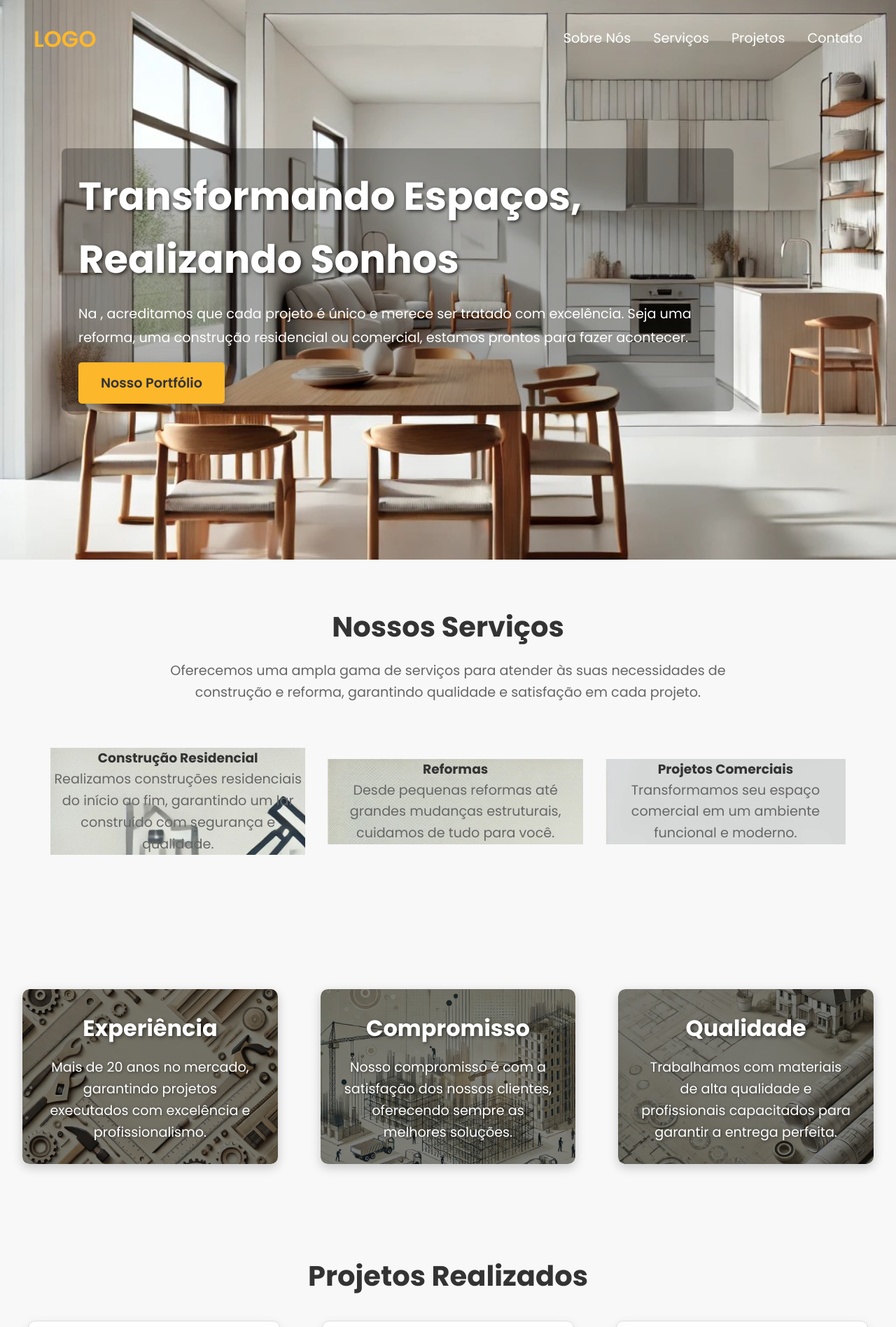
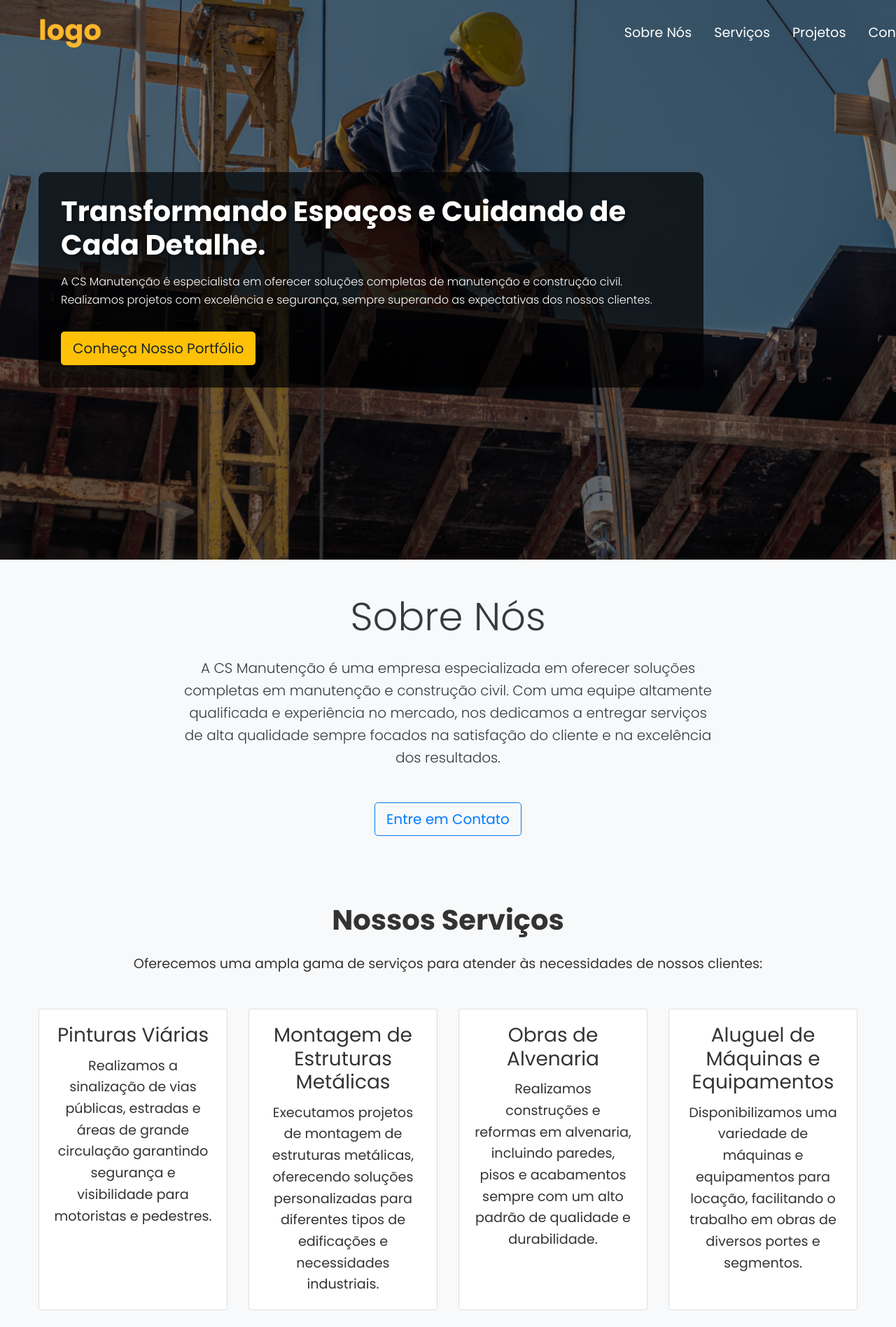
Before and after one commit to abobrinhaa/site-de-construction, a PHP site: page / in a window 1280 px wide. Shown: the top 1897 px of the page at 70% size. Run offline with PHP 8.4, Linux system fonts and the light colour scheme.

Commit message:
alteraçoes visuais
tela principal ,sobre nos

```diff
--- a/site acca obra/index.html
+++ b/site acca obra/index.html
@@ -3,121 +3,150 @@
 <head>
     <meta charset="UTF-8">
     <meta name="viewport" content="width=device-width, initial-scale=1.0">
-    <meta name="description" content="Acca - Excelência em obras e construções.">
-    <title>Acca | Construção e Obras</title>
-    <link rel="icon" href="img/A_professional_favicon_for_a_construction_company_.png" type="image/png">
+    <meta name="description" content="CS Manutenção - Excelência em Manutenção e Construção Civil.">
+    <title>CS Manutenção | Soluções em Manutenção e Construção Civil</title>
+    <!-- Bootstrap CSS -->
+    <link href="https://maxcdn.bootstrapcdn.com/bootstrap/4.5.2/css/bootstrap.min.css" rel="stylesheet">
     <link href="https://fonts.googleapis.com/css2?family=Poppins:wght@300;400;600;700&display=swap" rel="stylesheet">
+    <link rel="shortcut icon" href="img/A_professional_favicon_for_a_construction_company_.png" type="image/x-icon">
     <link rel="stylesheet" href="styles.css">
 </head>
 <body>
     <!-- Seção Principal (Hero) -->
-    <section class="hero">
+      <!-- Seção Hero -->
+      <section class="hero d-flex justify-content-start align-items-center">
         <!-- Logo e Navegação no Hero -->
-        <div class="hero-header">
-            <h1 class="logo">LOGO</h1>
-            <nav class="navbar">
-                <a href="#sobre-nos">Sobre Nós</a>
-                <a href="#servicos">Serviços</a>
-                <a href="#projetos">Projetos</a>
-                <a href="#contato">Contato</a>
-            </nav>
-        </div>
-
-        <div class="container hero-container">
+        <div class="container">
+            <div class="hero-header d-flex justify-content-between align-items-center py-3">
+                <h1 class="logo">logo</h1>
+                <nav class="navbar">
+                    <ul class="navbar-nav d-flex flex-row gap-4">
+                        <li class="nav-item"><a class="nav-link" href="#sobre-nos">Sobre Nós</a></li>
+                        <li class="nav-item"><a class="nav-link" href="#servicos">Serviços</a></li>
+                        <li class="nav-item"><a class="nav-link" href="#projetos">Projetos</a></li>
+                        <li class="nav-item"><a class="nav-link" href="#contato">Contato</a></li>
+                    </ul>
+                </nav>
+            </div>
             <div class="hero-text">
-                <h2>Transformando Espaços, Realizando Sonhos</h2>
-                <p>Na , acreditamos que cada projeto é único e merece ser tratado com excelência. Seja uma reforma, uma construção residencial ou comercial, estamos prontos para fazer acontecer.</p>
-                <a href="#projetos" class="cta-button">Nosso Portfólio</a>
+                <h2 class="display-4">Transformando Espaços e Cuidando de Cada Detalhe.</h2>
+                <p class="lead">A CS Manutenção é especialista em oferecer soluções completas de manutenção e construção civil. Realizamos projetos com excelência e segurança, sempre superando as expectativas dos nossos clientes.</p>
+                <a href="#projetos" class="btn btn-warning btn-lg">Conheça Nosso Portfólio</a>
             </div>
-
         </div>
     </section>
 
-    <section id="servicos" class="nossos-servicos">
+    <!-- Seção Sobre Nós -->
+    <section id="sobre-nos" class="py-5 bg-light text-dark text-center">
+    <div class="container">
+        <div class="row">
+            <div class="col-lg-8 mx-auto">
+                <h2 class="display-4 mb-4">Sobre Nós</h2>
+                <p class="lead mb-5">A CS Manutenção é uma empresa especializada em oferecer soluções completas em manutenção e construção civil. Com uma equipe altamente qualificada e experiência no mercado, nos dedicamos a entregar serviços de alta qualidade sempre focados na satisfação do cliente e na excelência dos resultados.</p>
+                <a href="#contato" class="btn btn-outline-primary btn-lg">Entre em Contato</a>
+            </div>
+        </div>
+    </div>
+</section>
+    <!-- Seção Nossos Serviços -->
+    <section id="nossos-servicos" class="nossos-servicos py-5 bg-light">
         <div class="container">
-            <h2>Nossos Serviços</h2>
-            <p>Oferecemos uma ampla gama de serviços para atender às suas necessidades de construção e reforma, garantindo qualidade e satisfação em cada projeto.</p>
-            <div class="service-cards">
-                <div class="service-card-residential">
-
-                    <h3>Construção Residencial</h3>
-                    <p>Realizamos construções residenciais do início ao fim, garantindo um lar construído com segurança e qualidade.</p>
+            <h2 class="text-center mb-4">Nossos Serviços</h2>
+            <p class="text-center">Oferecemos uma ampla gama de serviços para atender às necessidades de nossos clientes:</p>
+            <div class="card-deck">
+                <div class="card">
+                    <div class="card-body text-center">
+                        <h3 class="card-title">Pinturas Viárias</h3>
+                        <p class="card-text">Realizamos a sinalização de vias públicas, estradas e áreas de grande circulação garantindo segurança e visibilidade para motoristas e pedestres.</p>
+                    </div>
                 </div>
-                <div class="service-card-renovation">
-
-                    <h3>Reformas</h3>
-                    <p>Desde pequenas reformas até grandes mudanças estruturais, cuidamos de tudo para você.</p>
+                <div class="card">
+                    <div class="card-body text-center">
+                        <h3 class="card-title">Montagem de Estruturas Metálicas</h3>
+                        <p class="card-text">Executamos projetos de montagem de estruturas metálicas, oferecendo soluções personalizadas para diferentes tipos de edificações e necessidades industriais.</p>
+                    </div>
                 </div>
-                <div class="service-card-commercial">
-
-                    <h3>Projetos Comerciais</h3>
-                    <p>Transformamos seu espaço comercial em um ambiente funcional e moderno.</p>
+                <div class="card">
+                    <div class="card-body text-center">
+                        <h3 class="card-title">Obras de Alvenaria</h3>
+                        <p class="card-text">Realizamos construções e reformas em alvenaria, incluindo paredes, pisos e acabamentos sempre com um alto padrão de qualidade e durabilidade.</p>
+                    </div>
+                </div>
+                <div class="card">
+                    <div class="card-body text-center">
+                        <h3 class="card-title">Aluguel de Máquinas e Equipamentos</h3>
+                        <p class="card-text">Disponibilizamos uma variedade de máquinas e equipamentos para locação, facilitando o trabalho em obras de diversos portes e segmentos.</p>
+                    </div>
                 </div>
             </div>
         </div>
     </section>
 
-
-    <section id="sobre-nos" class="sobre-nos">
-        <div class="sobre-nos-cards">
-            <div class="sobre-nos-card experiencia">
-                <h3>Experiência</h3>
-                <p>Mais de 20 anos no mercado, garantindo projetos executados com excelência e profissionalismo.</p>
-            </div>
-            <div class="sobre-nos-card compromisso">
-                <h3>Compromisso</h3>
-                <p>Nosso compromisso é com a satisfação dos nossos clientes, oferecendo sempre as melhores soluções.</p>
-            </div>
-            <div class="sobre-nos-card qualidade">
-                <h3>Qualidade</h3>
-                <p>Trabalhamos com materiais de alta qualidade e profissionais capacitados para garantir a entrega perfeita.</p>
-            </div>
-        </div>
-    </section>
-
-
-    <section id="projetos" class="projetos">
+    <!-- Seção Missão, Visão e Valores -->
+    <section id="missao-visao-valores" class="sobre-nos py-5">
         <div class="container">
-            <h2>Projetos Realizados</h2>
-            <div class="project-gallery">
-                <div class="project-item">
-                    <img src="project1.jpg" alt="Projeto 1">
-                    <p>Residencial Premium - São Paulo</p>
+            <h2 class="text-center mb-4">Missão, Visão e Valores</h2>
+            <div class="card-group">
+                <div class="card">
+                    <div class="card-body">
+                        <h3 class="card-title">Missão</h3>
+                        <p class="card-text">Proporcionar serviços de manutenção e construção civil com excelência, qualidade e segurança, superando as expectativas dos nossos clientes e contribuindo para o desenvolvimento sustentável das comunidades em que atuamos.</p>
+                    </div>
                 </div>
-                <div class="project-item">
-                    <img src="project2.jpg" alt="Projeto 2">
-                    <p>Reforma Comercial - Rio de Janeiro</p>
+                <div class="card">
+                    <div class="card-body">
+                        <h3 class="card-title">Visão</h3>
+                        <p class="card-text">Ser reconhecida como uma das principais empresas de manutenção e construção civil no mercado, destacando-se pela inovação, comprometimento com os resultados e pela satisfação plena de nossos clientes.</p>
+                    </div>
                 </div>
-                <div class="project-item">
-                    <img src="project3.jpg" alt="Projeto 3">
-                    <p>Construção Residencial - Minas Gerais</p>
+                <div class="card">
+                    <div class="card-body">
+                        <h3 class="card-title">Valores</h3>
+                        <p class="card-text">Qualidade: Compromisso com a excelência em cada serviço prestado.<br>
+                            Segurança: Priorizar a integridade física de nossos colaboradores e clientes.<br>
+                            Inovação: Buscar constantemente soluções modernas e eficientes.<br>
+                            Ética: Atuar com transparência, responsabilidade e respeito em todas as nossas relações.<br>
+                            Sustentabilidade: Promover práticas que minimizem o impacto ambiental e contribuam para o bem-estar social.</p>
+                    </div>
                 </div>
             </div>
         </div>
     </section>
 
-
-    <section id="contato" class="contato">
+    <!-- Seção Contato -->
+    <section id="contato" class="contato py-5">
         <div class="container">
-            <h2>Fale Conosco</h2>
-            <form class="contact-form">
-                <input type="text" placeholder="Nome" required>
-                <input type="email" placeholder="E-mail" required>
-                <textarea placeholder="Sua mensagem" required></textarea>
-                <button type="submit">Enviar Mensagem</button>
+            <h2 class="text-center mb-4">Entre em Contato Conosco</h2>
+            <p class="text-center">Estamos prontos para atender suas necessidades de manutenção e construção. Entre em contato conosco para solicitar um orçamento ou para mais informações sobre nossos serviços.</p>
+            <form class="contact-form w-50 mx-auto">
+                <div class="form-group">
+                    <input type="text" class="form-control" placeholder="Nome" required>
+                </div>
+                <div class="form-group">
+                    <input type="email" class="form-control" placeholder="E-mail" required>
+                </div>
+                <div class="form-group">
+                    <textarea class="form-control" placeholder="Sua mensagem" required></textarea>
+                </div>
+                <button type="submit" class="btn btn-dark btn-block">Enviar Mensagem</button>
             </form>
         </div>
     </section>
 
-    <footer class="footer">
+    <!-- Footer -->
+    <footer class="footer bg-dark text-white text-center py-3">
         <div class="container">
-            <p>&copy; 2024 . Todos os direitos reservados.</p>
+            <p>&copy; 2024 CS Manutenção. Todos os direitos reservados.</p>
             <div class="social-media">
-                <a href="#">Facebook</a>
-                <a href="#">Instagram</a>
-                <a href="#">LinkedIn</a>
+                <a href="#" class="text-warning mx-2">Facebook</a>
+                <a href="#" class="text-warning mx-2">Instagram</a>
+                <a href="#" class="text-warning mx-2">LinkedIn</a>
             </div>
         </div>
     </footer>
+
+    <!-- Bootstrap JS e dependências -->
+    <script src="https://code.jquery.com/jquery-3.5.1.slim.min.js"></script>
+    <script src="https://cdn.jsdelivr.net/npm/bootstrap@4.5.2/dist/js/bootstrap.bundle.min.js"></script>
 </body>
 </html>
--- a/site acca obra/styles.css
+++ b/site acca obra/styles.css
@@ -12,147 +13,142 @@ body {
 }
 
 .container {
-    width: 100%;
     max-width: 1200px;
     margin: 0 auto;
 }
 
-/* Seção hero */
+/* Seção Hero */
 .hero {
     position: relative;
-    background: url('img/background.png') no-repeat center center/cover;
     min-height: 100vh;
-    display: flex;
-    align-items: center;
-    justify-content: center;
-    padding: 2rem 0;
-    border: none;
+    background: url('img/fundo1.jpg') no-repeat center center/cover;
+    padding: 2rem;
 }
 
+.logo {
+    font-size: 2.5rem;
+    color: #fcb72b;
+    font-weight: 700;
+}
+.hero::before {
+    content: "";
+    position: absolute;
+    top: 0;
+    left: 0;
+    width: 100%;
+    height: 100%;
+    background: rgba(0, 0, 0, 0.5); /* Película preta com opacidade */
+    z-index: 0;
+    border-radius: 0; /* Remova ou ajuste conforme o design desejado */
+}
+/* Ajuste para Navbar no Topo */
 .hero-header {
-    font-size: medium;
-    position: absolute;
-    top: 30px;
-    width: 100%;
+    position: fixed; /* Posiciona no topo */
+    top: 0;
+    width: 160vh;
+    padding: 1rem -rem; /* Ajuste para padding */
+    z-index: 1000; /* Coloca acima do hero */
+}
+.navbar {
     display: flex;
-    justify-content: space-between;
-    align-items: center;
-    padding: 0 3rem;
-    z-index: 100;
+
 }
 
-.hero-header .logo {
-    font-size: 2rem;
-    color: #fcb72b;
-    font-weight: 600;
+.navbar a {
+    color: #fff;
+    text-decoration: none;
+    font-weight: 500;
+    transition: color 0.3s ease;
 }
 
-.hero-header .navbar {
+.navbar a:hover {
+    color: #fcb72b;
+}
+
+.navbar-nav {
     display: flex;
     gap: 2rem;
 }
-
-.hero-header .navbar a {
+.hero-text {
+    position: relative;
+    max-width: 950px; /* Limite de largura */
+    background: rgba(0, 0, 0, 0.7); /* Fundo escuro para destaque */
+    padding: 2rem;
+    border-radius: 10px;
+    color: #fff;
+    text-align: left; /* Alinha à esquerda */
+    z-index: 1;
+}
+.nav-link {
     color: #fff;
     text-decoration: none;
+    font-size: 1.2rem;
     font-weight: 500;
-    font-size: 1.2rem;
+}
+.nav-link:hover {
+    color: #fcb72b;
+    text-decoration: none;
     transition: color 0.3s ease;
 }
 
-.hero-header .navbar a:hover {
-    color: #fcb72b;
+.nav {
+    display: flex;
+    gap: 1.5rem; /* Espaçamento entre links */
 }
-
-.hero-container {
-    display: flex;
-    justify-content: space-between;
-    align-items: center;
-    width: 100%;
-}
-
-.hero-text {
-    width: 80%;
-    padding-right: 2rem;
-    margin-left: 3rem;
-    background: rgba(0, 0, 0, 0.3);
-    padding: 1.5rem;
-    border-radius: 8px;
-}
-
 .hero h2 {
-    font-size: 3.5rem;
+    font-size: 2.5rem;
     font-weight: 700;
     margin-bottom: 1rem;
     text-shadow: 2px 2px 5px rgba(0, 0, 0, 0.7);
     color: #fff;
-    max-width: 100%;
 }
 
 .hero p {
-    font-size: 1.2rem;
-    line-height: 1.8;
+    font-size: 1rem;
     margin-bottom: 2rem;
     color: #fff;
 }
+/* Responsividade */
+@media (max-width: 768px) {
+    .hero-header {
+        flex-direction: column; /* Mudar para coluna em telas pequenas */
+        padding: 1rem;
+    }
 
+    .navbar-nav {
+        flex-direction: column; /* Menu em coluna para mobile */
+        gap: 1rem;
+    }
+
+    .hero-text {
+        width: 90%; /* Ajustar largura do texto */
+    }
+
+    .hero h2 {
+        font-size: 2rem;
+    }
+
+    .navbar {
+        padding: 0; /* Remover padding extra no menu */
+    }
+}
 .cta-button {
     background: #fcb72b;
     color: #333;
-    padding: 1rem 2rem;
-    text-decoration: none;
+    padding: 1rem 1rem;
     border-radius: 5px;
-    font-size: 1.2rem;
     font-weight: 600;
     box-shadow: 0px 5px 15px rgba(0, 0, 0, 0.3);
     transition: background 0.3s ease;
+    text-decoration: none;
+    display: inline-block;
 }
 
 .cta-button:hover {
     background: #d89d26;
 }
 
-
-
-.hero-contact-form input,
-.hero-contact-form textarea,
-.hero-contact-form button {
-    width: 100%;
-    padding: 0.75rem;
-    border: 1px solid #ddd;
-    border-radius: 5px;
-    font-size: 1rem;
-    margin-bottom: 1rem;
-}
-
-.hero-contact-form button {
-    background: #333;
-    color: #fff;
-    cursor: pointer;
-    transition: background 0.3s ease;
-}
-
-.hero-contact-form button:hover {
-    background: #555;
-}
-
-@media (max-width: 768px) {
-    .hero {
-        flex-direction: column;
-    }
-
-    .hero-text, .hero-form {
-        width: 100%;
-        text-align: center;
-    }
-
-    .hero-header {
-        flex-direction: column;
-        gap: 1rem;
-    }
-}
-
-/*Seção Sobre Nos*/
+/* Seção Sobre Nós */
 .sobre-nos-cards {
     display: flex;
     justify-content: space-between;
@@ -170,35 +166,21 @@ body {
     text-align: center;
     background-size: cover;
     background-position: center;
-    background-repeat: no-repeat;
     box-shadow: 0px 5px 15px rgba(0, 0, 0, 0.2);
     transition: transform 0.3s ease;
     display: flex;
     flex-direction: column;
     justify-content: center;
-    overflow: hidden;
+    height: 250px;
 }
 
 .sobre-nos-card:hover {
     transform: scale(1.05);
 }
 
-.sobre-nos-card h3 {
-    font-size: 2rem;
-    margin-bottom: 1rem;
+.sobre-nos-card h3,
+.sobre-nos-card p {
     text-shadow: 2px 2px 5px rgba(0, 0, 0, 0.5);
-}
-
-.sobre-nos-card p {
-    font-size: 1.2rem;
-    line-height: 1.6;
-    text-shadow: 1px 1px 4px rgba(0, 0, 0, 0.5);
-}
-
-.sobre-nos-card.experiencia,
-.sobre-nos-card.compromisso,
-.sobre-nos-card.qualidade {
-    height: 250px;
 }
 
 .sobre-nos-card::before {
@@ -213,43 +195,27 @@ body {
     z-index: 0;
 }
 
-.sobre-nos-card h3, .sobre-nos-card p, .sobre-nos-card .container {
+.sobre-nos-card h3,
+.sobre-nos-card p {
     position: relative;
     z-index: 1;
 }
 
-.sobre-nos-card.experiencia {
-    background-image: url('img/construction-tools.jpg');
-}
-
-.sobre-nos-card.compromisso {
-    background-image: url('img/building-site.jpg');
-}
-
-.sobre-nos-card.qualidade {
-    background-image: url('img/blueprints.jpg');
-}
-
-/*Seção Nossos Serviços*/
+/* Seção Nossos Serviços */
 .nossos-servicos {
+    text-align: center;
     padding: 4rem 2rem;
-    background-color: #f8f8f8;
-    text-align: center;
 }
 
 .nossos-servicos h2 {
     font-size: 2.5rem;
-    color: #333;
     margin-bottom: 1rem;
     font-weight: 700;
 }
 
 .nossos-servicos p {
     font-size: 1.2rem;
-    color: #666;
     margin-bottom: 3rem;
-    max-width: 800px;
-    margin: 0 auto;
 }
 
 .service-cards {
@@ -257,7 +223,6 @@ body {
     justify-content: space-between;
     align-items: center;
     gap: 2rem;
-    padding: 4rem 2rem;
 }
 
 .service-card {
@@ -269,26 +234,21 @@ body {
     text-align: center;
     background-size: cover;
     background-position: center;
-    background-repeat: no-repeat;
     box-shadow: 0px 5px 15px rgba(0, 0, 0, 0.2);
     transition: transform 0.3s ease;
-    display: flex;
-    flex-direction: column;
-    justify-content: center;
-    overflow: hidden;
-    background-color: #333;
+    height: 250px;
 }
 
-.service-card-residential {
-    background-image: url('img/residential.jpg');
+.service-card:hover {
+    transform: scale(1.05);
 }
 
-.service-card-renovation {
-    background-image: url('img/renovation.jpg');
-}
-
-.service-card-commercial {
-    background-image: url('img/commercial.jpg');
+.service-card h3,
+.service-card p {
+    position: relative;
+    z-index: 1;
+    color: #fff;
+    text-shadow: 2px 2px 10px rgba(0, 0, 0, 0.8);
 }
 
 .service-card::before {
@@ -298,37 +258,23 @@ body {
     left: 0;
     width: 100%;
     height: 100%;
-    background: none;
+    background: rgba(0, 0, 0, 0.6);
     border-radius: 10px;
     z-index: 0;
 }
 
-.service-card h3, .service-card p, .service-card .container {
-    position: relative;
-    z-index: 1;
+.service-card:hover::before {
+    background: rgba(0, 0, 0, 0.8);
 }
 
-@media (max-width: 768px) {
-    .service-cards {
-        flex-direction: column;
-    }
-
-    .service-card {
-        width: 100%;
-    }
-}
-
-/*Seção Projetos*/
-
+/* Seção Projetos */
 .projetos {
     padding: 4rem 2rem;
-    background-color: #f8f8f8;
     text-align: center;
 }
 
 .projetos h2 {
     font-size: 2.5rem;
-    color: #333;
     margin-bottom: 2rem;
     font-weight: 700;
 }
```
Also changed, not shown: other parts of site acca obra/styles.css (+25 -24 lines), site acca obra/img/fundo1.jpg (added), site acca obra/img/fundo2.jpg (added), 1 other file.
